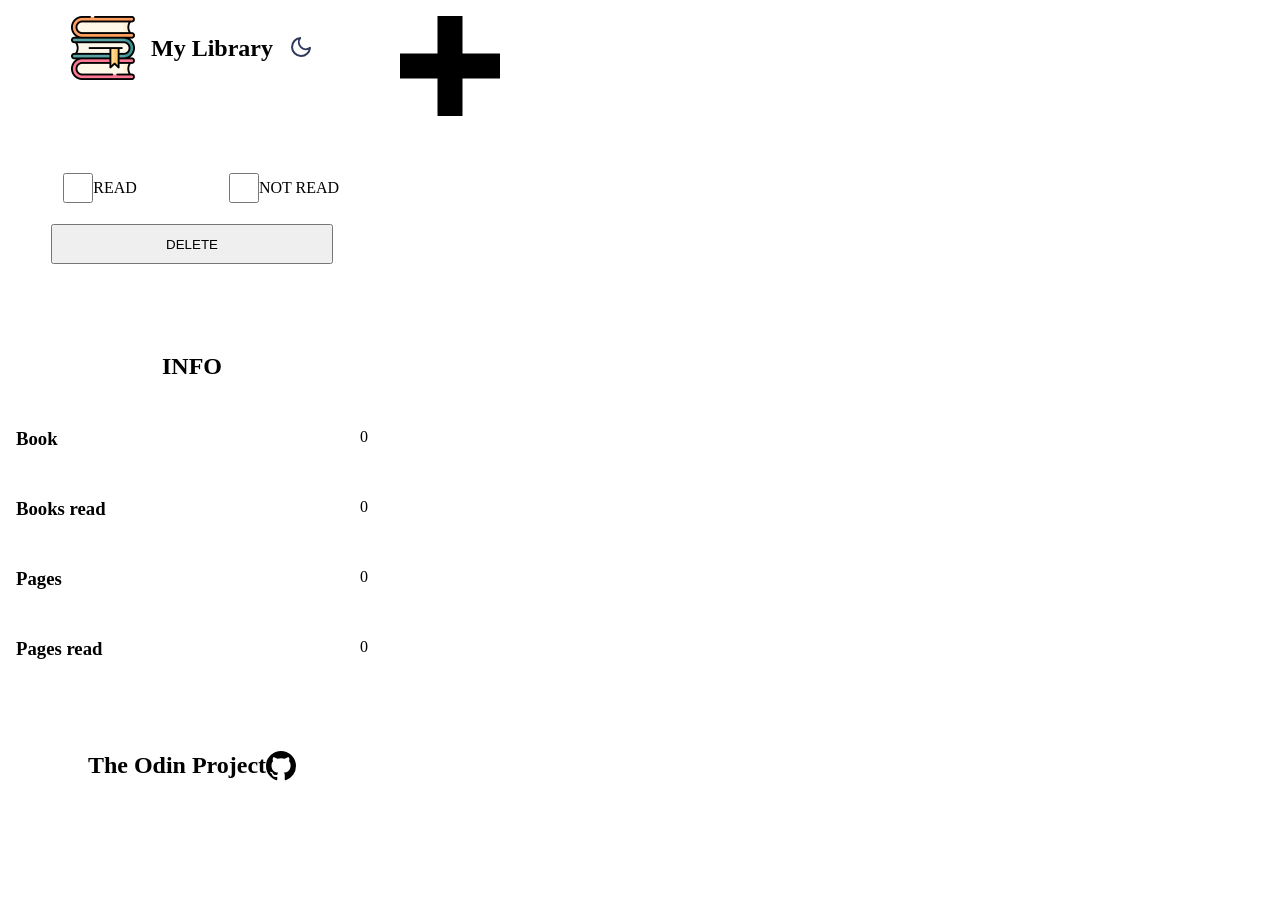
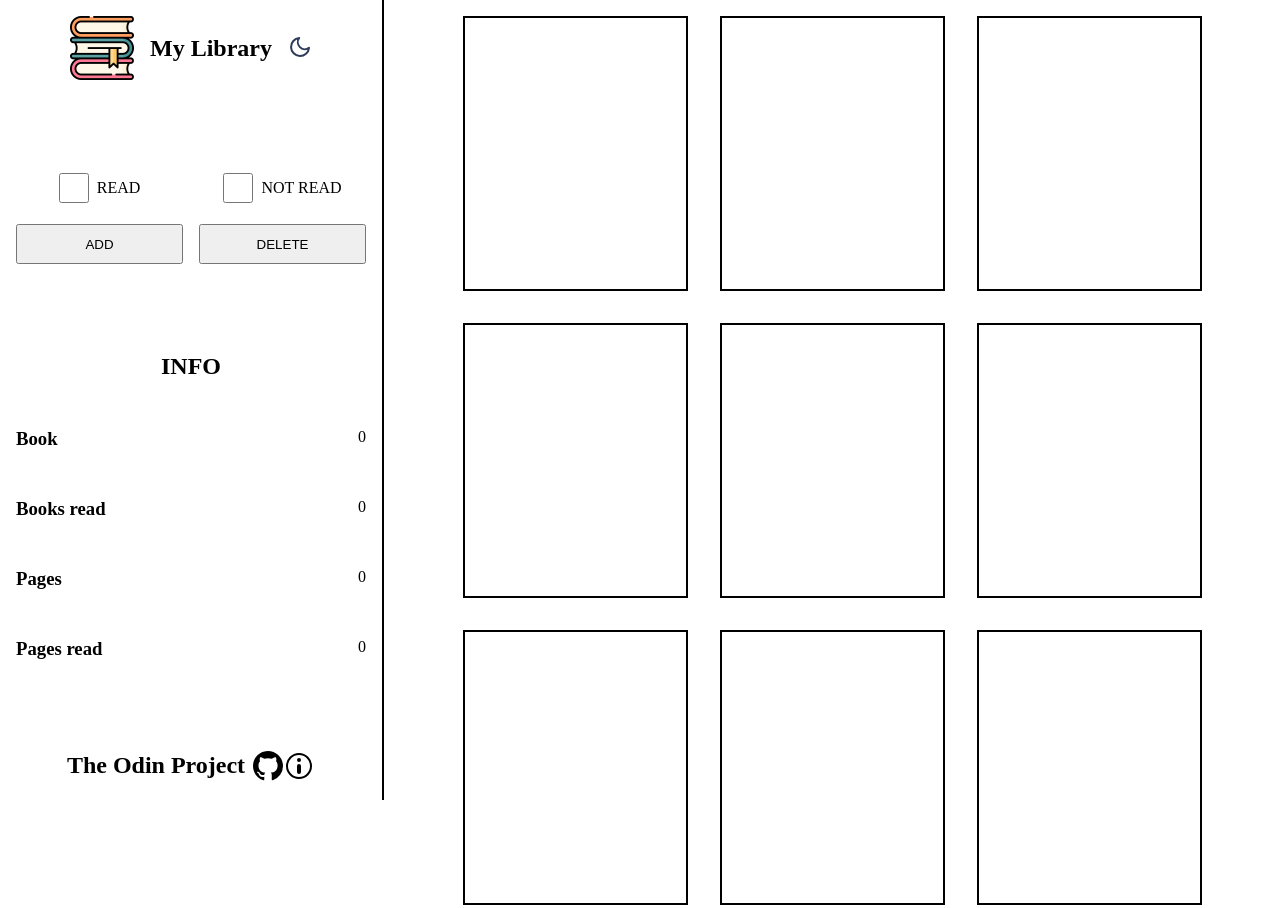
Before and after one commit to fvckDesa/Library, a plain HTML site: page index.html in a window 1280 px wide. Shown: the top 908 px of the page. Before the commit the page ends 800 px from the top, so only its background shows below. Drawn offline with Linux system fonts and the light colour scheme.

Commit message:
aggiornato lo scheletro

```diff
--- a/index.html
+++ b/index.html
@@ -4,6 +4,11 @@
     <meta charset="UTF-8" />
     <meta http-equiv="X-UA-Compatible" content="IE=edge" />
     <meta name="viewport" content="width=device-width, initial-scale=1.0" />
+    <link
+      rel="shortcut icon"
+      href="./favicons/favicon.ico"
+      type="image/x-icon"
+    />
     <link rel="stylesheet" href="style.css" />
     <script src="script.js" defer></script>
     <title>Library</title>
@@ -39,9 +44,10 @@
           <input type="checkbox" name="" id="not-read" />
           <label for="not-read">NOT READ</label>
         </div>
+        <button class="add">ADD</button>
         <button class="delete">DELETE</button>
       </nav>
-      <div class="info">
+      <div class="info-box">
         <h2>INFO</h2>
         <div class="content">
           <h3>Book</h3>
@@ -76,22 +82,36 @@
             d="M8 0C3.58 0 0 3.58 0 8c0 3.54 2.29 6.53 5.47 7.59.4.07.55-.17.55-.38 0-.19-.01-.82-.01-1.49-2.01.37-2.53-.49-2.69-.94-.09-.23-.48-.94-.82-1.13-.28-.15-.68-.52-.01-.53.63-.01 1.08.58 1.23.82.72 1.21 1.87.87 2.33.66.07-.52.28-.87.51-1.07-1.78-.2-3.64-.89-3.64-3.95 0-.87.31-1.59.82-2.15-.08-.2-.36-1.02.08-2.12 0 0 .67-.21 2.2.82.64-.18 1.32-.27 2-.27.68 0 1.36.09 2 .27 1.53-1.04 2.2-.82 2.2-.82.44 1.1.16 1.92.08 2.12.51.56.82 1.27.82 2.15 0 3.07-1.87 3.75-3.65 3.95.29.25.54.73.54 1.48 0 1.07-.01 1.93-.01 2.2 0 .21.15.46.55.38A8.013 8.013 0 0016 8c0-4.42-3.58-8-8-8z"
           ></path>
         </svg>
-        <!-- <img
+        <img
           id="info-btn"
-          class="info pointer"
-          src="info.svg"
+          class="info"
+          src="./svg/info.svg"
           alt="info button"
         />
-        <div class="reference visibility">
-          <a href="https://www.flaticon.com/free-icons/books" title="books icons">Books icons created by Freepik - Flaticon</a>
-        </div> -->
+        <div class="reference center">
+          <a href="https://www.flaticon.com/free-icons/books" title="books icons">Books icons created by Freepik -  Flaticon</a>
+
+          <a target="_blank" href="https://icons8.com/icon/GkO8Cc9gkaLT/bookshelf">Bookshelf</a> icon by <a target="_blank" href="https://icons8.com">Icons8</a>
+        </div>
       </footer>
     </aside>
-    <main>
-        <div class="addBook">
-            <svg width="100" height="100">
-                <rect x="37.5" y="0" width="25" height="100" />
-                <rect x="0" y="37.5" width="100" height="25" />
+    <main class="center">
+      <!-- da eliinare -->
+      <div class="add-book"></div>
+      <div class="add-book"></div>
+      <div class="add-book"></div>
+      <div class="add-book"></div>
+      <div class="add-book"></div>
+      <div class="add-book"></div>
+      <div class="add-book"></div>
+      <div class="add-book"></div>
+      <div class="add-book"></div>
+      <div class="add-book"></div>
+      <!--  -->
+      <div class="add-book center">
+        <svg width="50" height="50">
+          <rect x="18.75" y="0" width="12.5" height="50" />
+          <rect x="0" y="18.75" width="50" height="12.5" />
         </svg>
       </div>
     </main>
--- a/style.css
+++ b/style.css
@@ -16,9 +16,11 @@ h2 {
 }
 
 main {
+  flex-wrap: wrap;
   width: 70vw;
   min-height: 100%;
   padding: 1rem;
+  gap: 2rem;
 }
 
 aside {
@@ -30,6 +32,7 @@ aside {
   width: 30vw;
   height: 100vh;
   padding: 1rem;
+  border-right: solid 2px black;
 }
 
 header {
@@ -53,12 +56,36 @@ input[type="checkbox"] {
 
 label {
   text-align: center;
+  margin-left: 0.5rem;
+}
+
+footer {
+    position: relative;
 }
 
 .center {
   display: flex;
   justify-content: center;
   align-items: center;
+}
+
+.add-book,
+svg {
+  transition: transform 0.5s ease;
+}
+
+.add-book {
+  width: 225px;
+  height: 275px;
+  border: solid 2px black;
+}
+
+.add-book:hover {
+  transform: scale(1.05);
+}
+
+.add-book:hover svg {
+  transform: rotate(180deg) scale(1.05);
 }
 
 .logo {
@@ -71,13 +98,7 @@ label {
   cursor: pointer;
 }
 
-.delete {
-    grid-column: 1/3;
-    width: 80%;
-    margin-inline: auto;
-}
-
-.info {
+.info-box {
   display: flex;
   flex-direction: column;
   justify-content: space-between;
@@ -88,3 +109,39 @@ label {
   display: flex;
   justify-content: space-between;
 }
+
+.fa-github {
+  transition: transform 0.3s ease-in-out;
+  margin-left: 0.5rem;
+}
+
+.fa-github:hover {
+  transform: rotate(360deg) scale(1.2);
+}
+
+.info {
+  width: 32px;
+  border-radius: 50%;
+}
+
+.info:hover {
+  transform: scale(1.2);
+}
+
+.reference {
+  text-align: center;
+  position: absolute;
+  bottom: 53px;
+  left: 0;
+  width: 500px;
+  height: 30px;
+  color: white;
+  background-color: black;
+  border-radius: 5px;
+  opacity: 0;
+  animation: opacity 1s ease;
+}
+
+.info:hover + .reference {
+    opacity: 1;
+}
```
Also changed, not shown: README.md, favicons/android-chrome-192x192.png (added), favicons/android-chrome-512x512.png (added), favicons/apple-touch-icon.png (added), favicons/favicon-16x16.png (added), favicons/favicon-32x32.png (added), favicons/favicon.ico (added), favicons/site.webmanifest (added), svg/GitHub.svg (added), svg/croce.svg (renamed from croce.svg), svg/info.svg (added). Lines whose indentation alone changed are shown as unchanged.
